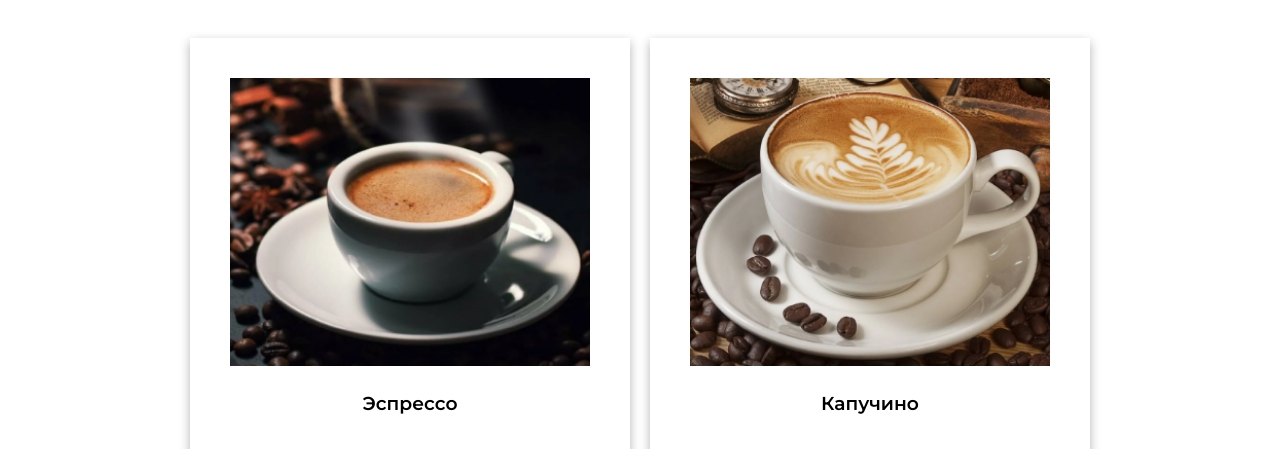
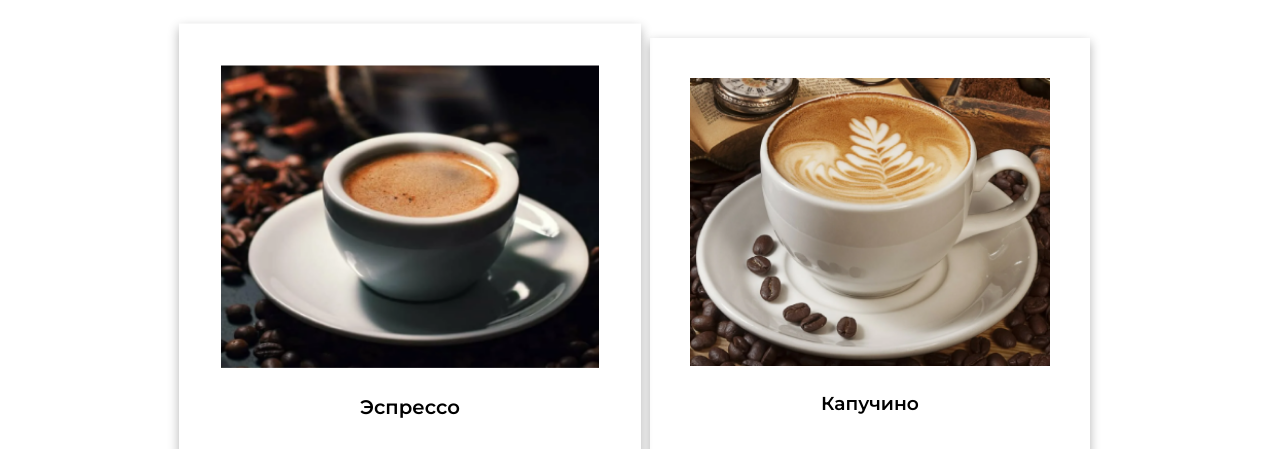
Before and after one commit to hephaestio/mystuff, a plain HTML site: page menu.html in a window 1280 px wide. In both pictures the pointer is over the element 410 px from the left and 601 px from the top of the page. Shown: the part 273-722 px from the top of the page. Drawn offline with Linux system fonts and the light colour scheme.

Commit message:
Add files via upload

```diff
--- a/styles.css
+++ b/styles.css
@@ -129,6 +129,12 @@ body {
     flex-direction: column;
     justify-content: space-between;
 }
+
+.coffee-cards figure:hover{
+    transform: scale(1.05);
+    transition: all 0.5s ease-in-out;
+}
+
 .coffee-cards figure figcaption h3{
     text-align: center;
 
```
